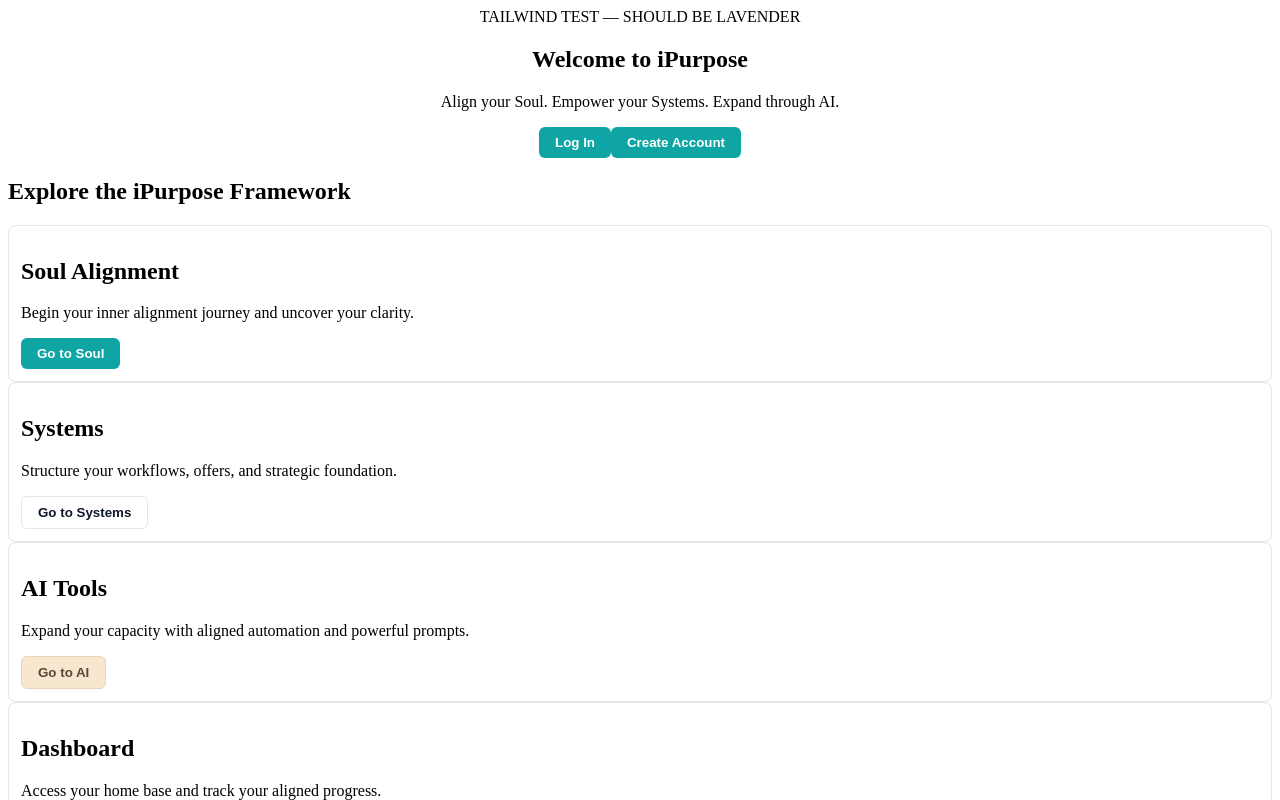
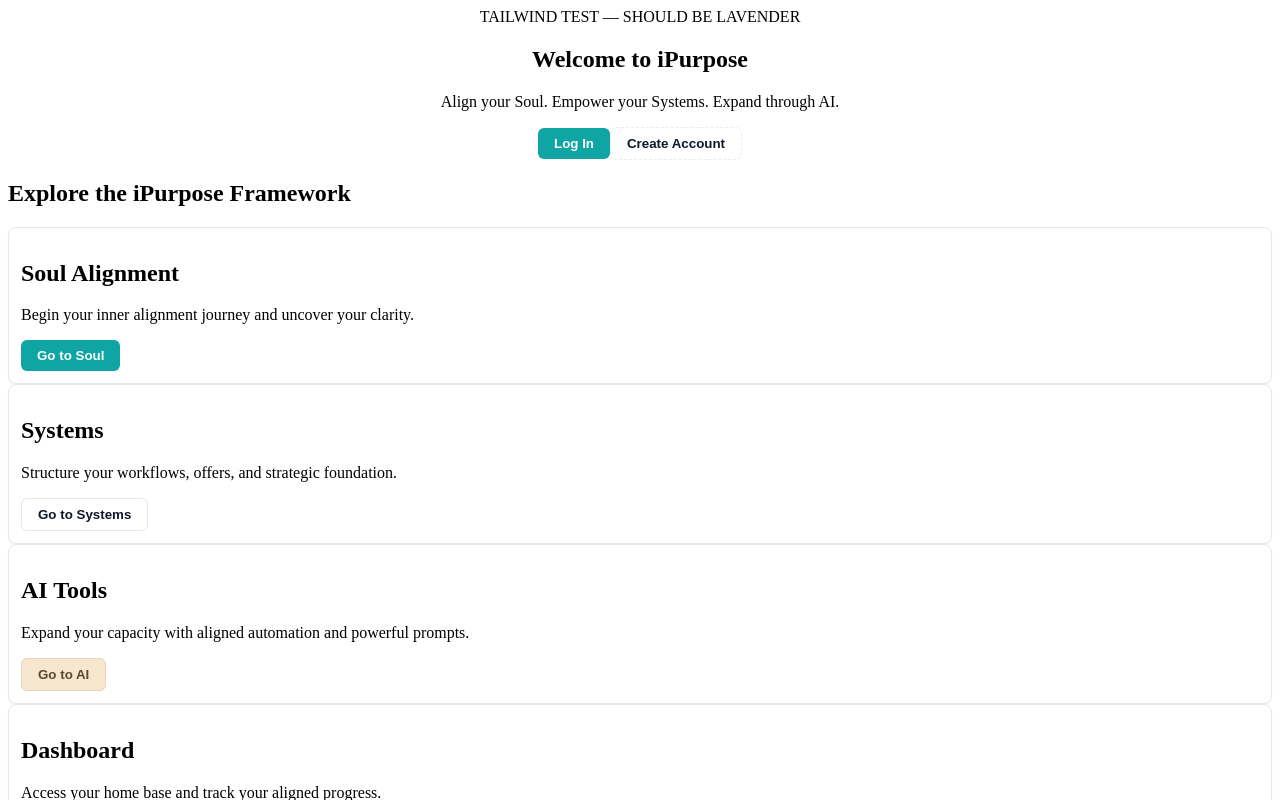
Before and after one commit to polishedaffairsllc-byte/ipurpose-next, a Next.js app: page / in a window 1280 px wide. Shown: the top 800 px of the page. Built offline with nearby package versions, Linux system fonts and the light colour scheme; no server answers; a web font is replaced by a local one.

Commit message:
fix(types): accept 'ghost' variant for IPButton and add minimal styles

```diff
--- a/app/components/IPButton.module.css
+++ b/app/components/IPButton.module.css
@@ -6,19 +6,29 @@
   font-weight: 600;
 }
 
+/* primary */
 .primary {
   background-color: #0ea5a4;
   color: white;
 }
 
+/* secondary */
 .secondary {
   background-color: white;
   color: #0f172a;
   border: 1px solid #e2e8f0;
 }
 
+/* champagne */
 .champagne {
   background-color: #f7e7ce;
   color: #5b4636;
   border: 1px solid #e6d4bf;
 }
+
+/* ghost: transparent background, subtle border/text */
+.ghost {
+  background-color: transparent;
+  color: #0f172a;
+  border: 1px dashed rgba(15, 23, 42, 0.08);
+}
--- a/app/components/IPButton.tsx
+++ b/app/components/IPButton.tsx
@@ -4,7 +4,7 @@ import styles from "./IPButton.module.css";
 export type IPButtonProps = React.ButtonHTMLAttributes<HTMLButtonElement> & {
   children?: React.ReactNode;
   className?: string;
-  variant?: "primary" | "secondary" | "champagne";
+  variant?: "primary" | "secondary" | "champagne" | "ghost";
 };
 
 export default function IPButton({
@@ -18,6 +18,8 @@ export default function IPButton({
       ? styles.secondary
       : variant === "champagne"
       ? styles.champagne
+      : variant === "ghost"
+      ? styles.ghost
       : styles.primary;
 
   return (
```
